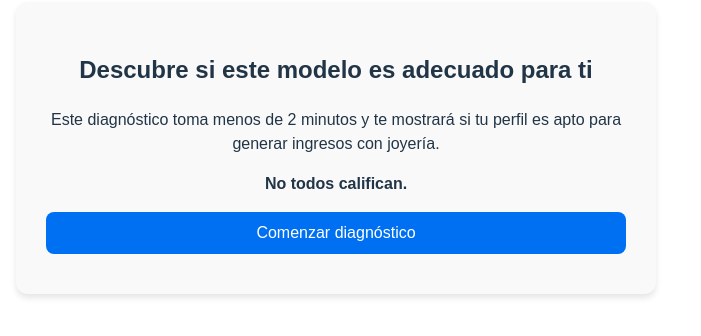
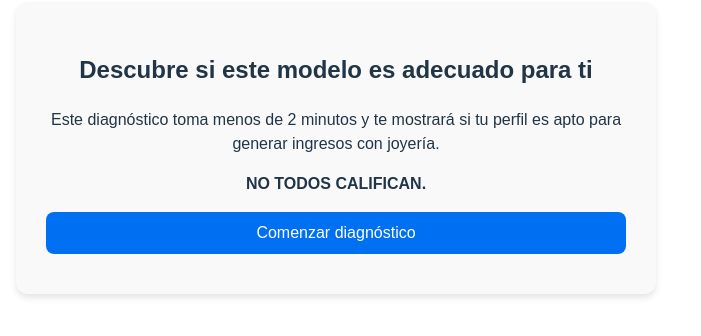
Before and after one commit to JCAguirreV/quiz-landing, a React (Vite) app: page / in a window 1280 px wide. Shown: the part 252-588 px from the top of the page, without its empty margins (0-701 px from the left). Built offline with nearby package versions, Linux system fonts and the light colour scheme.

Commit message:
msg mayus

```diff
--- a/src/App.jsx
+++ b/src/App.jsx
@@ -180,7 +180,7 @@ if (!started) {
         </p>
 
         <p style={{ fontWeight: "bold" }}>
-          No todos califican.
+          NO TODOS CALIFICAN.
         </p>
 
         <button
```
